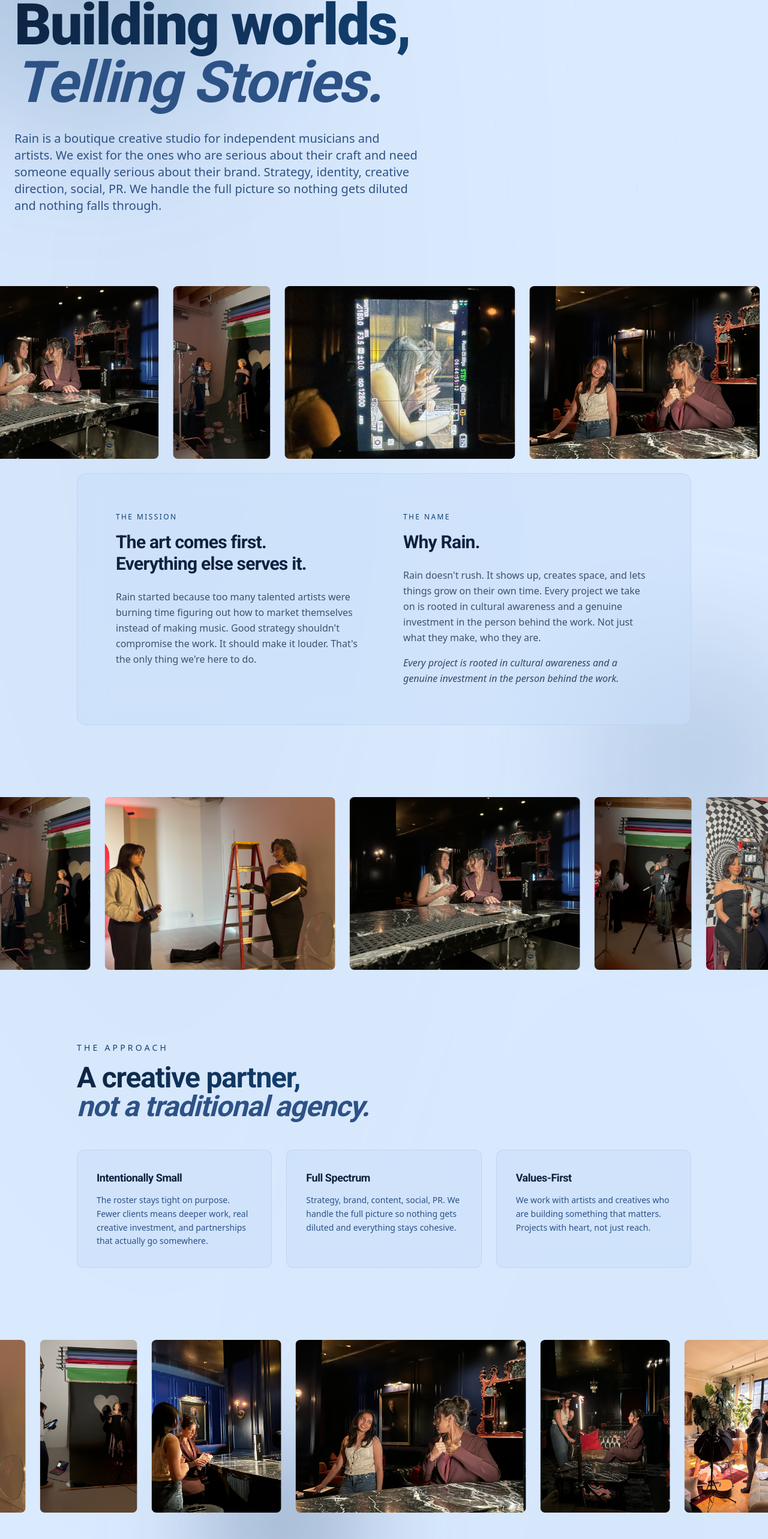
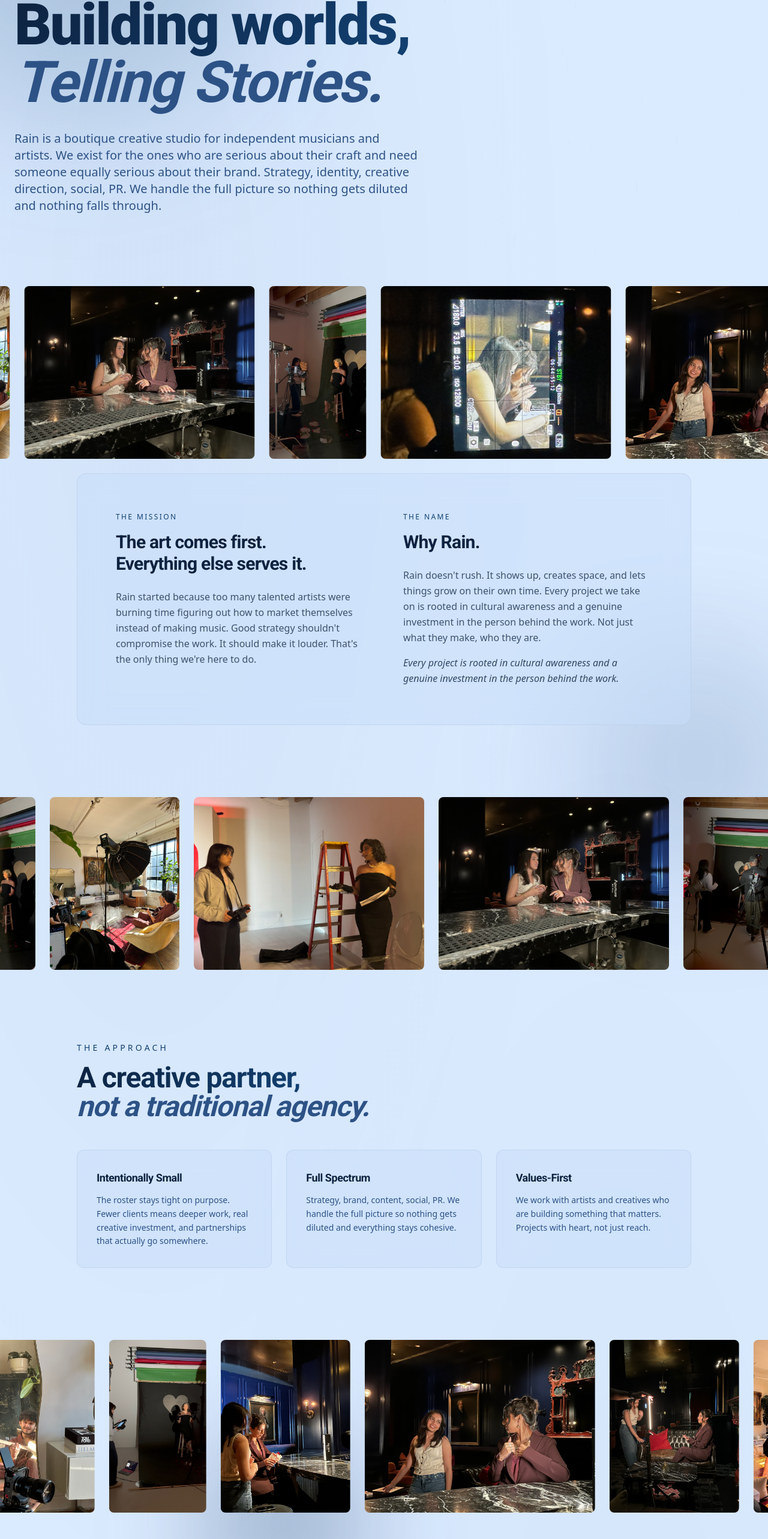
Before and after one commit to rainagency-drishti/rainagency-26899, a React (Vite) app: page /about in a window 1280 px wide. Shown: the part 227-2793 px from the top of the page at 60% size. Built offline with nearby package versions, Linux system fonts and the light colour scheme; the HTML template or start-up script is replaced by a standard one; a web font is replaced by a local one.

Commit message:
Changes
Co-authored-by: rainagency-drishti <243681553+rainagency-drishti@users.noreply.github.com>

```diff
--- a/src/components/parallax-scroll-demo.tsx
+++ b/src/components/parallax-scroll-demo.tsx
@@ -11,11 +11,13 @@ import img8 from "@/assets/gallery/img8.jpg";
 import img9 from "@/assets/gallery/img9.jpg";
 import img10 from "@/assets/gallery/img10.jpg";
 import img11 from "@/assets/gallery/img11.jpg";
+import img12 from "@/assets/gallery/img12.jpg";
+import img13 from "@/assets/gallery/img13.jpg";
 
 // Three distinct shuffled subsets so each row has different photos
-const rowA = [img3, img1, img8, img6, img10, img4, img7, img11];
-const rowB = [img9, img2, img11, img5, img7, img3, img8, img1];
-const rowC = [img4, img10, img2, img6, img9, img1, img5, img11];
+const rowA = [img3, img1, img8, img12, img6, img10, img4, img7, img11];
+const rowB = [img9, img2, img13, img11, img5, img7, img3, img8, img1, img12];
+const rowC = [img4, img10, img12, img2, img6, img9, img13, img1, img5, img11];
 
 export function GalleryRowTop() {
   return <ParallaxRow images={rowA} direction="left" />;
```
